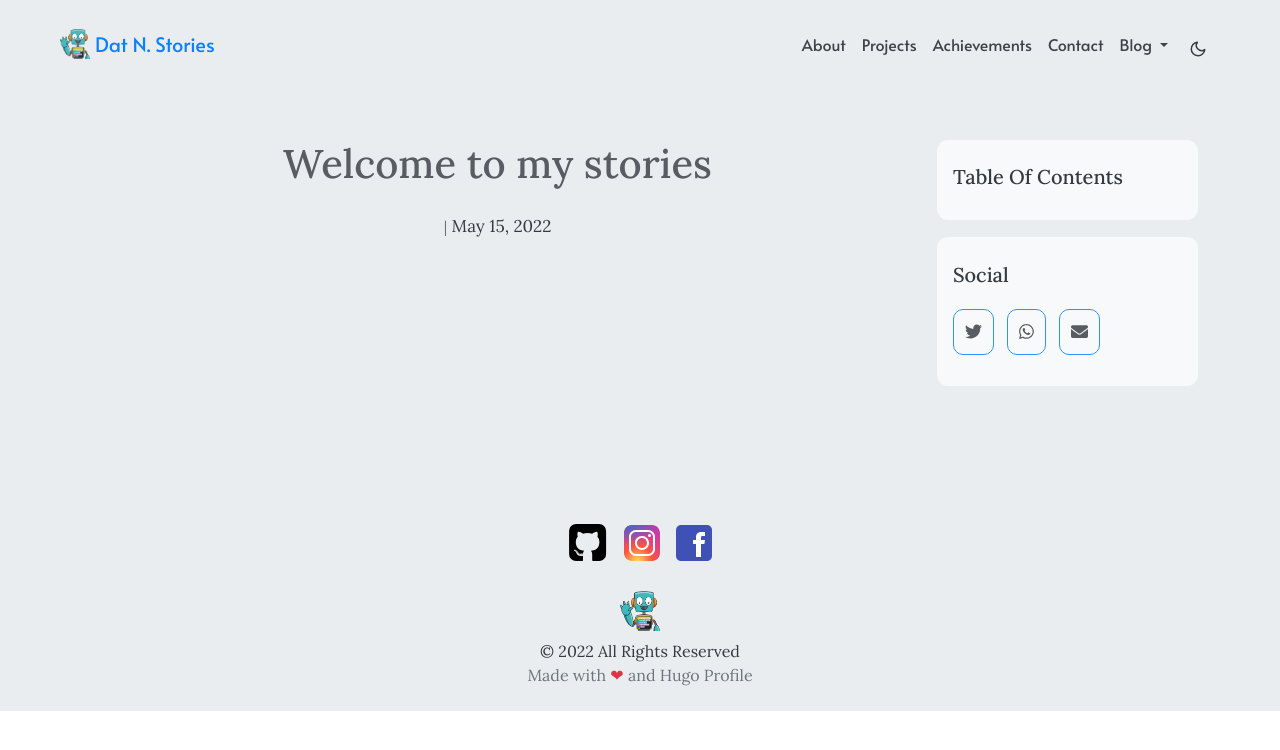
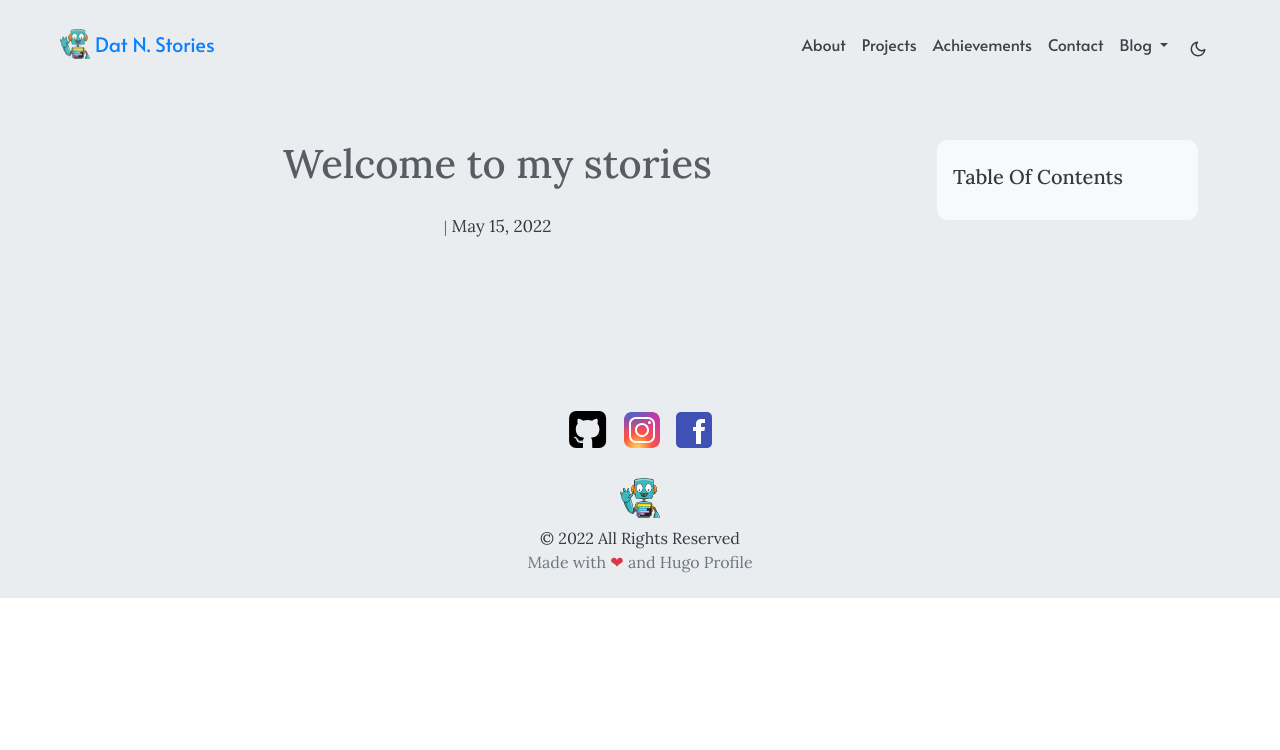
Before and after one commit to hudavn/hudavn.github.io, a plain HTML site: page blogs/new-post/index.html in a window 1280 px wide. Drawn offline with Linux system fonts and the light colour scheme.

Commit message:
Remove social share

```diff
--- a/blogs/new-post/index.html
+++ b/blogs/new-post/index.html
@@ -238,30 +238,6 @@ Welcome to my stories | Dat N. Stories
 
 
 
-
-          <aside class="social">
-            <h5>Social</h5>
-            <div class="social-content">
-              <ul class="list-inline">
-                <li class="list-inline-item text-center">
-                  <a target="_blank" href="https://twitter.com/share?text=Welcome%20to%20my%20stories&url=https%3a%2f%2fhudavn.github.io%2fblogs%2fnew-post%2f">
-                    <i class="fab fa-twitter"></i>
-                  </a>
-                </li>
-                <li class="list-inline-item text-center">
-                  <a target="_blank" href="https://api.whatsapp.com/send?text=Welcome%20to%20my%20stories: https%3a%2f%2fhudavn.github.io%2fblogs%2fnew-post%2f">
-                    <i class="fab fa-whatsapp"></i>
-                  </a>
-                </li>
-                <li class="list-inline-item text-center">
-                  <a target="_blank" href="mailto:?subject=Welcome%20to%20my%20stories&amp;body=Check out this site https%3a%2f%2fhudavn.github.io%2fblogs%2fnew-post%2f">
-                    <i class="fa fa-envelope"></i>
-                  </a>
-                </li>
-              </ul>
-            </div>
-          </aside>
-
         </div>
       </div>
     </div>
```
